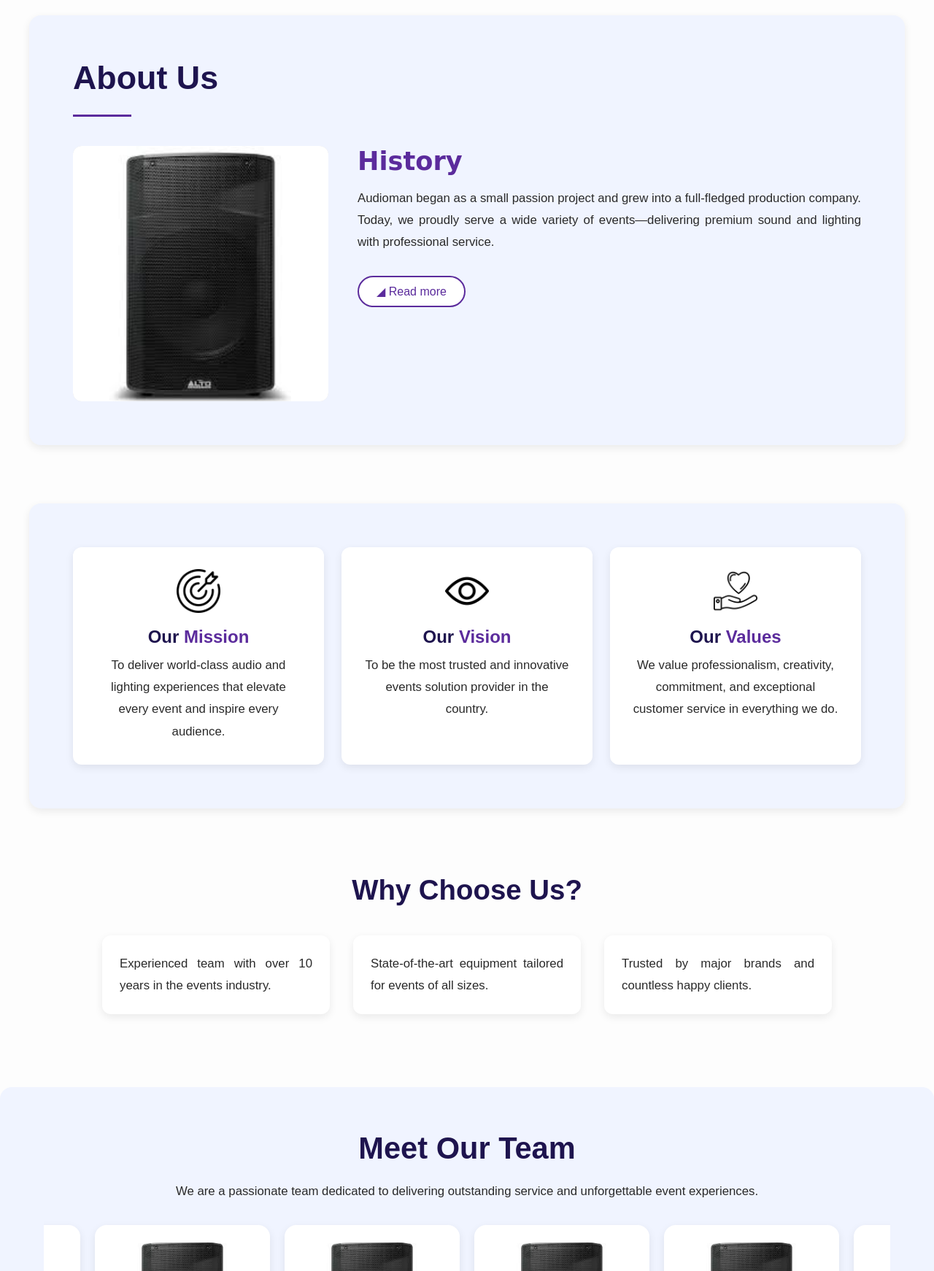
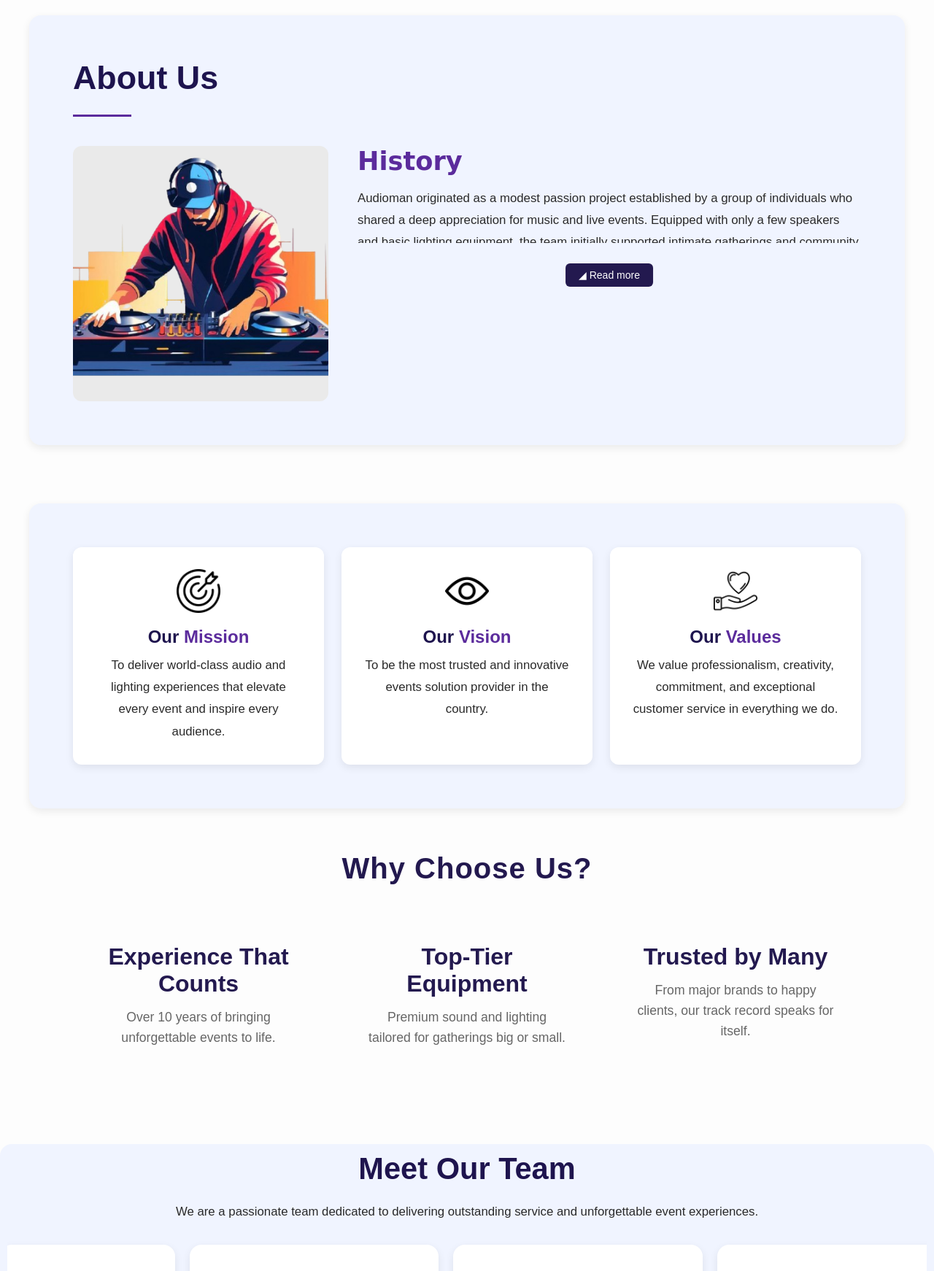
Before and after one commit to Genovana07/Capstone-BSIT, a Django app: page /accounts/aboutus/ in a window 1280 px wide. Shown: the part 96-1838 px from the top of the page at 73% size. Run offline with Django 5.2, Linux system fonts and the light colour scheme.

Commit message:
konting changes lang

```diff
--- a/accounts/static/css/aboutus.css
+++ b/accounts/static/css/aboutus.css
@@ -49,6 +49,7 @@ body {
 
 .content {
   display: flex;
+  flex-wrap: wrap;
   align-items: flex-start;
   gap: 40px;
 }
@@ -70,8 +71,23 @@ body {
 }
 
 .text-box {
-  flex: 1;
-  text-align: justify;
+  flex: 1 1 300px;
+  position: relative;
+  padding-bottom: 60px;
+}
+
+.text-box p {
+  overflow: hidden;
+  max-height: 4.5em;
+  transition: max-height 0.6s ease;
+}
+
+.text-box.expanded p {
+  max-height: 500px;
+}
+
+.more-text {
+  display: none;
 }
 
 .history {
@@ -87,16 +103,20 @@ p {
   color: var(--text-color);
 }
 
+
 .read-more {
-  margin-top: 30px;
-  padding: 10px 24px;
-  background: var(--light-color);
-  border: 2px solid var(--accent-color);
-  border-radius: 25px;
-  color: var(--accent-color);
-  font-size: 1rem;
+  position: absolute;
+  bottom: 0;
+  left: 50%;
+  transform: translateX(-50%);
+  padding: 8px 18px;
+  border: none;
+  background: #23194f;
+  color: white;
+  border-radius: 6px;
   cursor: pointer;
-  transition: 0.3s ease;
+  font-size: 14px;
+  transition: background 0.3s ease;
 }
 
 .read-more:hover {
@@ -136,32 +156,53 @@ p {
 }
 
 .choose-us-title {
+  font-size: 2.5rem;
+  font-weight: 800;
   text-align: center;
-  font-size: 2.4rem;
-  color: var(--primary-color);
-  margin: 90px 0 40px;
+  margin-bottom: 3rem;
+  color: #23194f;
+  letter-spacing: 1px;
 }
 
 .why-choose-us {
   display: flex;
   justify-content: center;
-  gap: 32px;
+  gap: 3rem;
+  flex-wrap: wrap;
+  max-width: 1100px;
   margin: 0 auto;
-  max-width: 1000px;
+  padding: 1rem;
 }
 
 .info-box {
-  background: var(--light-color);
-  padding: 24px;
-  border-radius: 12px;
-  box-shadow: var(--shadow-light);
-  flex: 1;
-  text-align: justify;
+  text-align: center;
+  flex: 1 1 280px;
+  max-width: 320px;
+  padding: 1rem;
+}
+
+.info-title {
+  font-size: 2rem;
+  font-weight: 800;
+  margin-bottom: 0.8rem;
+  color: #23194f;
+}
+
+.info-desc {
+  font-size: 1.1rem;
+  color: #666;
+  line-height: 1.6;
+  text-align: center;
+  margin: 0 auto;
+  max-width: 280px;
+  white-space: normal;
+  letter-spacing: normal;
+  word-spacing: normal;
 }
 
 .team-section {
   background: var(--secondary-color);
-  padding: 60px;
+  padding: 10px;
   border-radius: 16px;
   margin-top: 100px;
   text-align: center;
@@ -209,9 +250,10 @@ p {
 
 .member img {
   width: 100%;
-  height: 180px;
+  height: 220px;   /* increased height for uniform size */
   object-fit: cover;
   border-radius: 10px;
+  margin-top: 15px;  /* moves the image slightly lower */
 }
 
 .member p {
@@ -233,3 +275,26 @@ button {
 button:hover {
   color: var(--accent-color);
 }
+
+/* ✅ Responsive adjustments */
+@media (max-width: 768px) {
+  .content {
+    flex-direction: column;
+    align-items: center;
+  }
+
+  .image-box {
+    width: 100%;
+    max-width: 400px;
+    height: auto;
+  }
+
+  .text-box {
+    width: 100%;
+  }
+
+  .read-more {
+    font-size: 13px;
+    padding: 6px 14px;
+  }
+}
--- a/accounts/templates/accounts/aboutus.html
+++ b/accounts/templates/accounts/aboutus.html
@@ -10,12 +10,19 @@
 
 <div class="content">
   <div class="image-box">
-      <img src="{% static 'images/speaker1.jpg' %}" alt="Image">
+    <img src="{% static 'images/about.png' %}" alt="Image">
   </div>
   <div class="text-box">
     <h2 class="history">History</h2>
     <p>
-        Audioman began as a small passion project and grew into a full-fledged production company. Today, we proudly serve a wide variety of events—delivering premium sound and lighting with professional service.
+      <span class="short-text">
+        Audioman originated as a modest passion project established by a group of individuals who shared a deep appreciation for music and live events. Equipped with only a few speakers and basic lighting equipment, the team initially supported intimate gatherings and community programs.
+      </span>
+      <span class="more-text">
+        As their reputation for quality and reliability grew, opportunities expanded from private occasions such as birthdays and weddings to larger-scale functions. This steady demand allowed Audioman to enhance its equipment, refine its services, and broaden its professional team.
+
+Over time, the company transitioned from handling small productions to delivering comprehensive event solutions. Today, Audioman is recognized as a trusted provider of premium sound and lighting services, supporting concerts, festivals, corporate functions, and other major events within local communities and nearby cities.
+      </span>
     </p>
     <button class="read-more">&#9698; Read more</button>
   </div>
@@ -43,13 +50,16 @@
 <h2 class="choose-us-title">Why Choose Us?</h2>
 <section class="why-choose-us">
   <div class="info-box">
-    <p>Experienced team with over 10 years in the events industry.</p>
+    <h3 class="info-title">Experience That Counts</h3>
+    <p class="info-desc">Over 10 years of bringing unforgettable events to life.</p>
   </div>
   <div class="info-box">
-    <p>State-of-the-art equipment tailored for events of all sizes.</p>
+    <h3 class="info-title">Top-Tier Equipment</h3>
+    <p class="info-desc">Premium sound and lighting tailored for gatherings big or small.</p>
   </div>
   <div class="info-box">
-    <p>Trusted by major brands and countless happy clients.</p>
+    <h3 class="info-title">Trusted by Many</h3>
+    <p class="info-desc">From major brands to happy clients, our track record speaks for itself.</p>
   </div>
 </section>
 
@@ -61,12 +71,44 @@
 
     <div class="team-carousel-wrapper">
         <div class="team-members">
-            {% for i in "1234567890" %}
+
+
+
             <div class="member">
-                <img src="{% static 'images/speaker1.jpg' %}" alt="Team Member {{ i }}">
-                <p>Member {{ i }}</p>
+                <img src="{% static 'images/member3.png' %}" alt="Team Member 3">
+                <p>Christian Dela Cruz</p>
             </div>
-            {% endfor %}
+
+            <div class="member">
+                <img src="{% static 'images/member4.png' %}" alt="Team Member 4">
+                <p>Joseph Mendoza</p>
+            </div>
+
+            <div class="member">
+                <img src="{% static 'images/member5.png' %}" alt="Team Member 5">
+                <p>Arvin Santos</p>
+            </div>
+
+            <div class="member">
+                <img src="{% static 'images/member6.png' %}" alt="Team Member 6">
+                <p>Ronald Reyes</p>
+            </div>
+
+            <div class="member">
+                <img src="{% static 'images/member7.png' %}" alt="Team Member 7">
+                <p>Jomar Villanueva</p>
+            </div>
+
+            <div class="member">
+                <img src="{% static 'images/member8.png' %}" alt="Team Member 8">
+                <p>Erwin Garcia</p>
+            </div>
+
+            <div class="member">
+                <img src="{% static 'images/member2.png' %}" alt="Team Member 8">
+                <p>Arvin Santos</p>
+            </div>
+
         </div>
     </div>
 </section>
@@ -128,4 +170,75 @@
     line-height: 1.6;
 }
 </style>
+
+<!-- ✅ Read More Toggle Script -->
+<script>
+document.addEventListener('DOMContentLoaded', function () {
+  // Hanapin lahat ng text-box na may read-more button
+  document.querySelectorAll('.text-box').forEach(function (box) {
+    const btn  = box.querySelector('.read-more');
+    const para = box.querySelector('h2 + p'); // yung <p> na kasunod ng <h2>
+
+    if (!btn || !para) return;
+
+    // Kung meron nang .more-text/.dots sa HTML, i-normalize lang natin.
+    let dots = para.querySelector('.dots');
+    let more = para.querySelector('.more-text');
+
+    if (!more) {
+      // Wala pang spans: buuin natin on-the-fly.
+      // Gagawin nating "short" = unang sentence; "rest" = natitirang text.
+      const full = (para.textContent || '').trim().replace(/\s+/g, ' ');
+      const match = full.match(/^(.+?[.!?])\s*(.*)$/); // unang sentence + the rest
+
+      // Kapag walang rest (isang sentence lang), hide na lang ang button.
+      if (!match || !match[2]) {
+        btn.style.display = 'none';
+        return;
+      }
+
+      const shortText = match[1];
+      const restText  = match[2];
+
+      // Linisin ang laman ng <p> at buuin ang preview structure
+      para.textContent = '';
+      para.appendChild(document.createTextNode(shortText + ' '));
+
+      dots = document.createElement('span');
+      dots.className = 'dots';
+      dots.textContent = '...';
+      para.appendChild(dots);
+
+      more = document.createElement('span');
+      more.className = 'more-text';
+      more.textContent = ' ' + restText;
+      more.style.display = 'none'; // default: nakatago
+      para.appendChild(more);
+    } else {
+      // Kung meron nang markup, siguraduhing default state ay short context.
+      more.style.display = 'none';
+      if (dots) dots.style.display = 'inline';
+    }
+
+    // Initial label ng button
+    btn.innerHTML = '&#9698; Read more';
+
+    // Toggle behavior
+    btn.addEventListener('click', function () {
+      const expanded = more.style.display !== 'none';
+      if (expanded) {
+        // Back to short
+        more.style.display = 'none';
+        if (dots) dots.style.display = 'inline';
+        this.innerHTML = '&#9698; Read more';
+      } else {
+        // Show extra (append sa short, hindi pinapalitan)
+        more.style.display = 'inline';
+        if (dots) dots.style.display = 'none';
+        this.innerHTML = '&#9650; Read less';
+      }
+    });
+  });
+});
+</script>
 {% endblock %}
```
Also changed, not shown: accounts/static/images/about.png (added), accounts/static/images/member2.png (added), accounts/static/images/member3.png (added), accounts/static/images/member4.png (added), accounts/static/images/package11.png (added), accounts/static/images/package13.png (added), 12 other files. Lines whose indentation alone changed are shown as unchanged.
